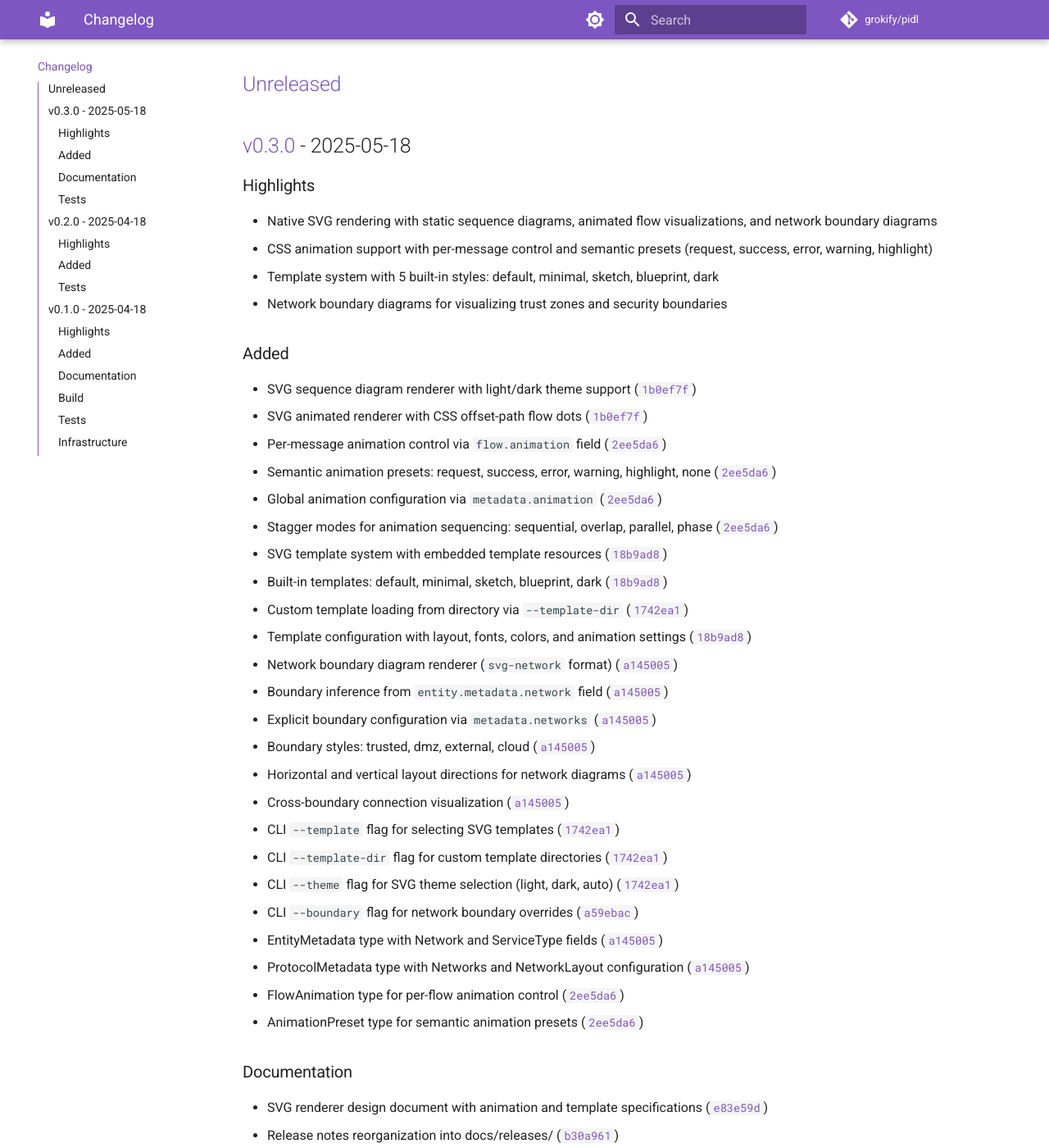
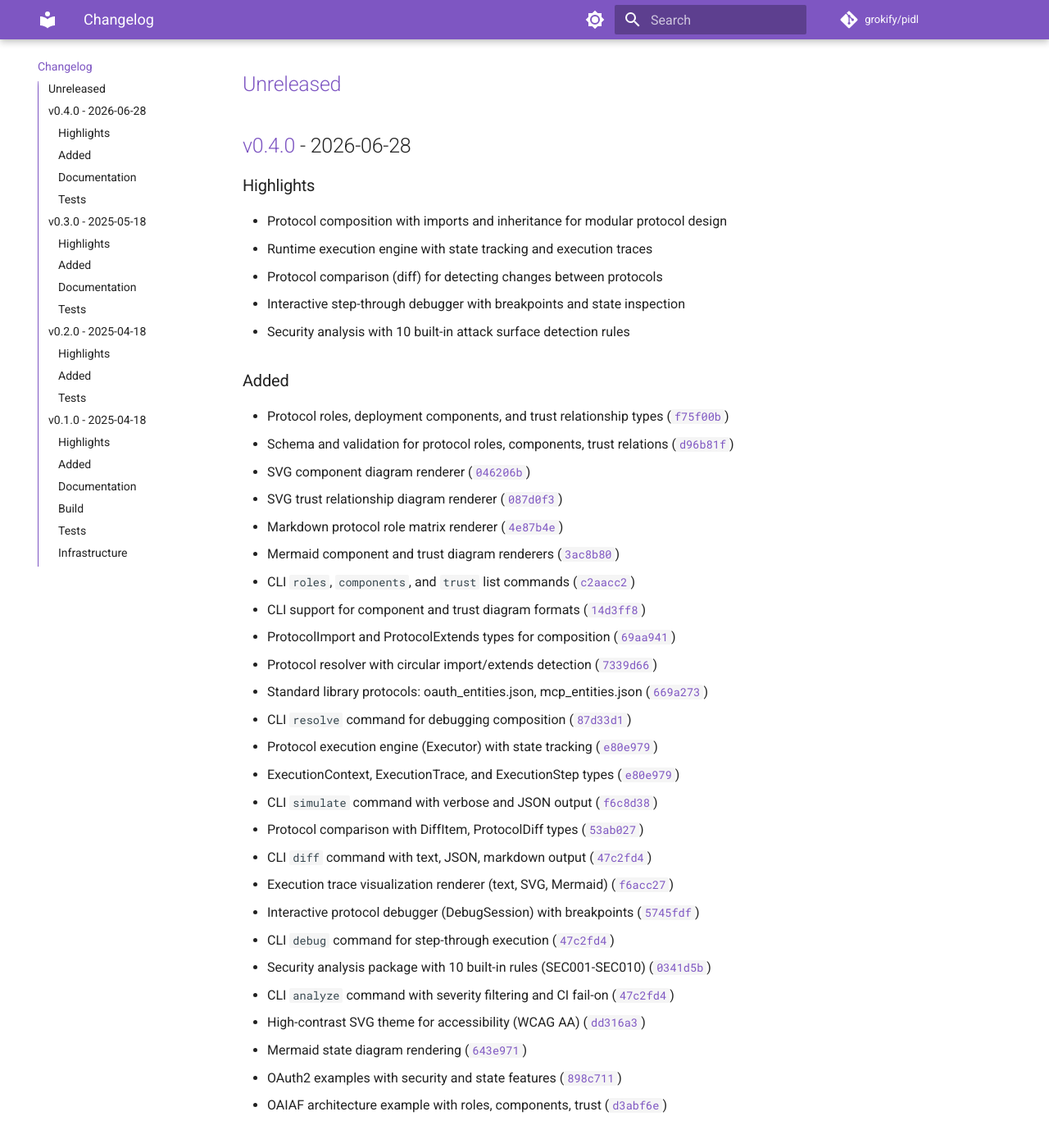
Before and after one commit to grokify/pidl, an MkDocs documentation site: the page built from docs/CHANGELOG.md, in a window 1280 px wide and 1400 px high, scrolled down 275 px. Shown: the whole window at 82% size. Built offline with MkDocs 1.6.1 and Material for MkDocs 9.7.7, drawn with Linux system fonts in a browser that asks for light colours; comment, search, counter and statistics services are not loaded; some of the changed text lies outside the part shown.

Commit message:
chore(release): prepare v0.4.0 release
- Update version to 0.4.0 in CLI
- Add v0.4.0 release notes
- Update CHANGELOG.json with v0.4.0 entries
- Regenerate CHANGELOG.md using schangelog
- Update releases index and roadmap

Co-Authored-By: Claude Opus 4.5 <noreply@anthropic.com>

```diff
--- a/docs/CHANGELOG.md
+++ b/docs/CHANGELOG.md
@@ -8,6 +8,60 @@ commits follow [Conventional Commits](https://www.conventionalcommits.org/en/v1.
 and this changelog is generated by [Structured Changelog](https://github.com/grokify/structured-changelog).
 
 ## [Unreleased]
+
+## [v0.4.0] - 2026-06-28
+
+### Highlights
+
+- Protocol composition with imports and inheritance for modular protocol design
+- Runtime execution engine with state tracking and execution traces
+- Protocol comparison (diff) for detecting changes between protocols
+- Interactive step-through debugger with breakpoints and state inspection
+- Security analysis with 10 built-in attack surface detection rules
+
+### Added
+
+- Protocol roles, deployment components, and trust relationship types ([`f75f00b`](https://github.com/grokify/pidl/commit/f75f00b))
+- Schema and validation for protocol roles, components, trust relations ([`d96b81f`](https://github.com/grokify/pidl/commit/d96b81f))
+- SVG component diagram renderer ([`046206b`](https://github.com/grokify/pidl/commit/046206b))
+- SVG trust relationship diagram renderer ([`087d0f3`](https://github.com/grokify/pidl/commit/087d0f3))
+- Markdown protocol role matrix renderer ([`4e87b4e`](https://github.com/grokify/pidl/commit/4e87b4e))
+- Mermaid component and trust diagram renderers ([`3ac8b80`](https://github.com/grokify/pidl/commit/3ac8b80))
+- CLI `roles`, `components`, and `trust` list commands ([`c2aacc2`](https://github.com/grokify/pidl/commit/c2aacc2))
+- CLI support for component and trust diagram formats ([`14d3ff8`](https://github.com/grokify/pidl/commit/14d3ff8))
+- ProtocolImport and ProtocolExtends types for composition ([`69aa941`](https://github.com/grokify/pidl/commit/69aa941))
+- Protocol resolver with circular import/extends detection ([`7339d66`](https://github.com/grokify/pidl/commit/7339d66))
+- Standard library protocols: oauth_entities.json, mcp_entities.json ([`669a273`](https://github.com/grokify/pidl/commit/669a273))
+- CLI `resolve` command for debugging composition ([`87d33d1`](https://github.com/grokify/pidl/commit/87d33d1))
+- Protocol execution engine (Executor) with state tracking ([`e80e979`](https://github.com/grokify/pidl/commit/e80e979))
+- ExecutionContext, ExecutionTrace, and ExecutionStep types ([`e80e979`](https://github.com/grokify/pidl/commit/e80e979))
+- CLI `simulate` command with verbose and JSON output ([`f6c8d38`](https://github.com/grokify/pidl/commit/f6c8d38))
+- Protocol comparison with DiffItem, ProtocolDiff types ([`53ab027`](https://github.com/grokify/pidl/commit/53ab027))
+- CLI `diff` command with text, JSON, markdown output ([`47c2fd4`](https://github.com/grokify/pidl/commit/47c2fd4))
+- Execution trace visualization renderer (text, SVG, Mermaid) ([`f6acc27`](https://github.com/grokify/pidl/commit/f6acc27))
+- Interactive protocol debugger (DebugSession) with breakpoints ([`5745fdf`](https://github.com/grokify/pidl/commit/5745fdf))
+- CLI `debug` command for step-through execution ([`47c2fd4`](https://github.com/grokify/pidl/commit/47c2fd4))
+- Security analysis package with 10 built-in rules (SEC001-SEC010) ([`0341d5b`](https://github.com/grokify/pidl/commit/0341d5b))
+- CLI `analyze` command with severity filtering and CI fail-on ([`47c2fd4`](https://github.com/grokify/pidl/commit/47c2fd4))
+- High-contrast SVG theme for accessibility (WCAG AA) ([`dd316a3`](https://github.com/grokify/pidl/commit/dd316a3))
+- Mermaid state diagram rendering ([`643e971`](https://github.com/grokify/pidl/commit/643e971))
+- OAuth2 examples with security and state features ([`898c711`](https://github.com/grokify/pidl/commit/898c711))
+- OAIAF architecture example with roles, components, trust ([`d3abf6e`](https://github.com/grokify/pidl/commit/d3abf6e))
+
+### Documentation
+
+- Phase 12 features documentation in README and MkDocs ([`394ca1e`](https://github.com/grokify/pidl/commit/394ca1e))
+- CLI reference for new commands (simulate, diff, debug, analyze) ([`394ca1e`](https://github.com/grokify/pidl/commit/394ca1e))
+- Go library examples for comparison, simulation, debugging, analysis ([`394ca1e`](https://github.com/grokify/pidl/commit/394ca1e))
+- Protocol architecture tables for nodes and edges ([`619ef59`](https://github.com/grokify/pidl/commit/619ef59))
+- Roadmap updates for Phases 8-12 completion ([`11222f2`](https://github.com/grokify/pidl/commit/11222f2))
+
+### Tests
+
+- Execution engine tests for state tracking and trace recording ([`6a78105`](https://github.com/grokify/pidl/commit/6a78105))
+- Protocol comparison tests for entities, flows, phases ([`53ab027`](https://github.com/grokify/pidl/commit/53ab027))
+- Interactive debugger tests for breakpoints and stepping ([`5745fdf`](https://github.com/grokify/pidl/commit/5745fdf))
+- Security analysis tests for all 10 rules ([`0341d5b`](https://github.com/grokify/pidl/commit/0341d5b))
 
 ## [v0.3.0] - 2025-05-18
 
@@ -158,7 +212,8 @@ and this changelog is generated by [Structured Changelog](https://github.com/gro
 - MIT License ([`bc35c74`](https://github.com/grokify/pidl/commit/bc35c74))
 - Gitignore with binary and ideation file patterns ([`284d99a`](https://github.com/grokify/pidl/commit/284d99a))
 
-[unreleased]: https://github.com/grokify/pidl/compare/v0.3.0...HEAD
+[unreleased]: https://github.com/grokify/pidl/compare/v0.4.0...HEAD
+[v0.4.0]: https://github.com/grokify/pidl/compare/v0.3.0...v0.4.0
 [v0.3.0]: https://github.com/grokify/pidl/compare/v0.2.0...v0.3.0
 [v0.2.0]: https://github.com/grokify/pidl/compare/v0.1.0...v0.2.0
 [v0.1.0]: https://github.com/grokify/pidl/releases/tag/v0.1.0
```
Also changed, not shown: CHANGELOG.json (+58 -0 lines), CHANGELOG.md (+56 -1 lines), docs/releases/index.md (+3 -2 lines), docs/releases/v0.4.0.md (added, +241 -0 lines), docs/specs/ROADMAP.md (+2 -2 lines), 1 other file.
